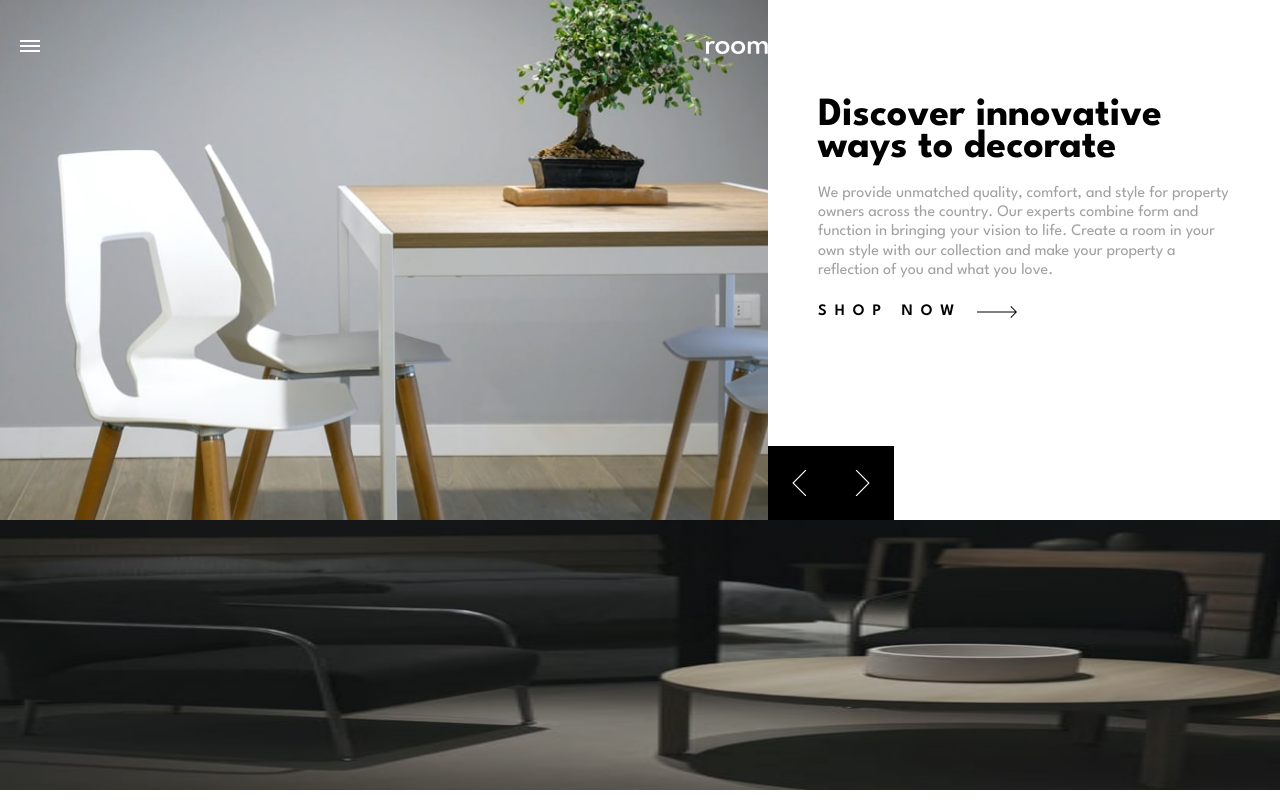
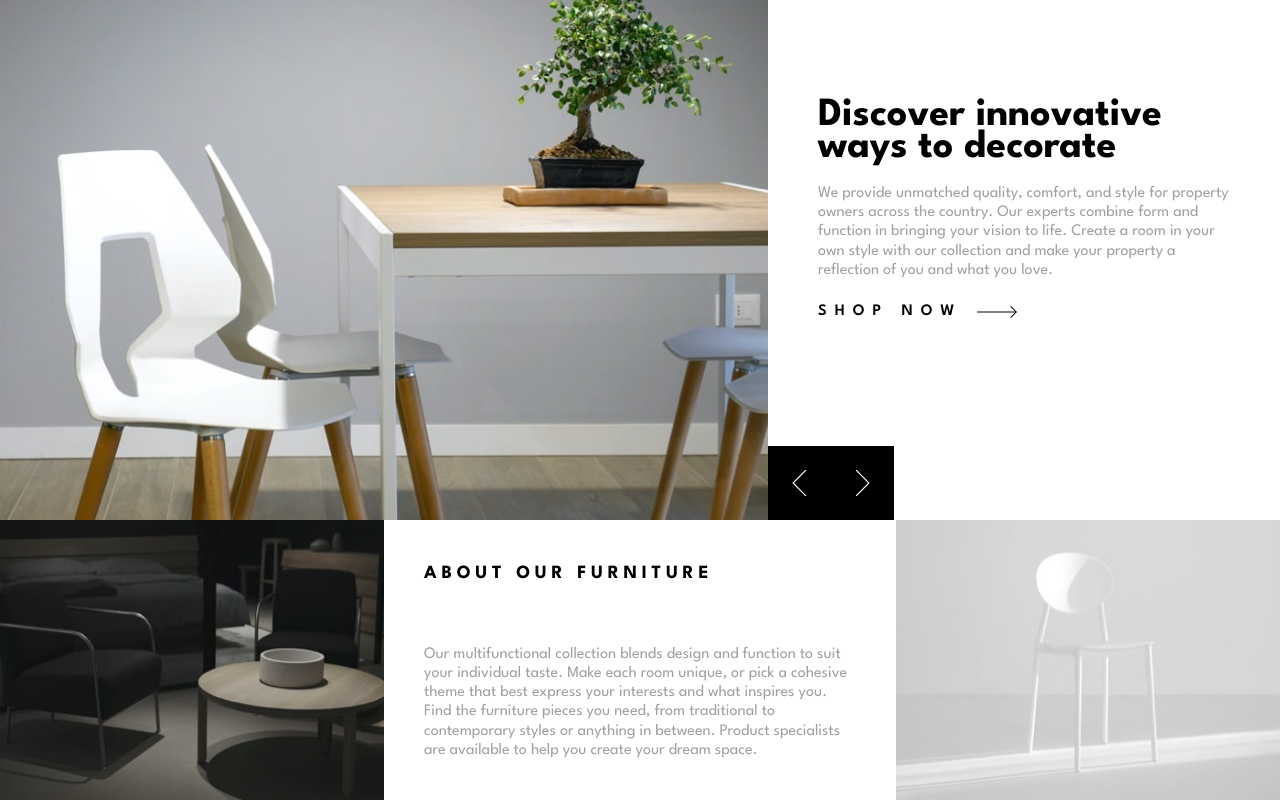
Before and after one commit to over-geek/room-homepage, a React (Vite) app: page / in a window 1280 px wide. Shown: the top 802 px of the page. Built offline with nearby package versions, Linux system fonts and the light colour scheme.

Commit message:
Add desktop design

```diff
--- a/src/components/About.tsx
+++ b/src/components/About.tsx
@@ -1,30 +1,109 @@
 import React from 'react'
+import styled from 'styled-components'
+import theme from '../utils/theme'
 import about1 from '../assets/images/image-about-dark.jpg'
 import about2 from '../assets/images/image-about-light.jpg'
 
 const About = () => {
   return (
-    <section>
-      <div className='about-container'>
-        <div className='about-images-container'>
+    <AboutSection>
+      <AboutContainer className='about-container'>
+        <AboutImagesContainer className='about-images-container'>
           <img src={about1} alt="image about dark" />
-        </div>
-        <div className='about-description-container'>
-          <div className='about-description'>
+        </AboutImagesContainer>
+        <AboutDescriptionContainer className='about-description-container'>
+          <AboutDescription className='about-description'>
             <h3>ABOUT OUR FURNITURE</h3>
             <p>
               Our multifunctional collection blends design and function to suit your individual taste.
               Make each room unique, or pick a cohesive theme that best express your interests and what inspires you.
               Find the furniture pieces you need, from traditional to contemporary styles or anything in between. Product specialists are available to help you create your dream space.
             </p>
-          </div>
-        </div>
-        <div className='about-images-container'>
+          </AboutDescription>
+        </AboutDescriptionContainer>
+        <AboutImagesContainer className='about-images-container'>
           <img src={about2} alt="image about light" />
-        </div>
-      </div>
-    </section>
+        </AboutImagesContainer>
+      </AboutContainer>
+    </AboutSection>
   )
 }
 
+const AboutSection = styled.section`
+  overflow: hidden;
+
+  ${theme.mediaQueries.desktop} {
+    height: 35vh;
+  }
+`;
+
+const AboutContainer = styled.div`
+  height: 100%;
+  display: grid;
+  grid-template-rows: 270px 300px 270px;
+
+  ${theme.mediaQueries.mobileSmall} {
+    grid-template-rows: 240px 300px 240px;
+  }
+
+  ${theme.mediaQueries.tablet} {
+    grid-template-rows: 350px 350px 350px;
+  }
+
+  ${theme.mediaQueries.desktop} {
+    grid-template-columns: 30% 40% 30%;
+    grid-template-rows: 100%;
+  }
+`;
+
+const AboutImagesContainer = styled.div`
+  & img {
+    width: 100%;
+    height: 100%;
+  }
+`;
+
+const AboutDescriptionContainer = styled.div`
+  padding: 40px 40px;
+
+  ${theme.mediaQueries.mobileSmall} {
+    padding: 50px 24px;
+  }
+
+  ${theme.mediaQueries.tablet} {
+    display: flex;
+    align-items: center;
+    justify-content: center;
+    padding: 0;
+  }
+
+  ${theme.mediaQueries.desktop} {
+    display: flex;
+    align-items: center;
+    justify-content: center;
+  }
+`;
+
+const AboutDescription = styled.div`
+  display: flex;
+  flex-direction: column;
+  gap: 10px;
+
+  & h3 {
+    letter-spacing: 0.3rem;
+  }
+
+  ${theme.mediaQueries.tablet} {
+    width: 80%;
+    & h3 {
+      font-size: 1.8rem;
+    }
+
+    & p {
+      font-size: 1.5rem;
+      line-height: 1.6rem
+    }
+  }
+`;
+
 export default About
--- a/src/components/MobileMenu.tsx
+++ b/src/components/MobileMenu.tsx
@@ -1,4 +1,6 @@
 import React, { useEffect, useState } from 'react'
+import styled from 'styled-components'
+import theme from '../utils/theme'
 import '../App.css'
 import logo from '../assets/images/logo.svg'
 
@@ -32,33 +34,198 @@
 
   return (
     <>
-      <div id="overlay"></div>
-      <div id="mobile-menu" className="mobile-main-menu">
-        <ul className="mobile-menu-list">
-          <li>
-            <a href="/">home</a>
-          </li>
-          <li>
-            <a href="shop">shop</a>
-          </li>
-          <li>
-            <a href="/about">about</a>
-          </li>
-          <li>
-            <a href="/contact">contact</a>
-          </li>
-        </ul>
-      </div>
-      <button id="menu-btn" className="hamburger" type="button">
-        <span className="hamburger-top hamburger-bar hamburger-bar"></span>
-        <span className="hamburger-middle hamburger-bar hamburger-bar"></span>
-        <span className="hamburger-bottom hamburger-bar hamburger-bar"></span>
-      </button>
-      <a href="#" className='logo'>
-        <img src={logo} alt="Room" />
-      </a>
+      <Overlay id='overlay' />
+      <MobileMenuContainer id="mobile-menu" className="mobile-main-menu">
+        <MobileMenuList className="mobile-menu-list">
+          <MenuItem>
+            <MenuLink href="/">home</MenuLink>
+          </MenuItem>
+          <MenuItem>
+            <MenuLink href="shop">shop</MenuLink>
+          </MenuItem>
+          <MenuItem>
+            <MenuLink href="/about">about</MenuLink>
+          </MenuItem>
+          <MenuItem>
+            <MenuLink href="/contact">contact</MenuLink>
+          </MenuItem>
+        </MobileMenuList>
+      </MobileMenuContainer>
+      <MenuButton id="menu-btn" className="hamburger">
+        <HamburgerBar className="hamburger-top hamburger-bar hamburger-bar"></HamburgerBar>
+        <HamburgerBar className="hamburger-middle hamburger-bar hamburger-bar"></HamburgerBar>
+        <HamburgerBar className="hamburger-bottom hamburger-bar hamburger-bar"></HamburgerBar>
+      </MenuButton>
+      <Logo href="#" className='logo'>
+        <LogoImage src={logo} alt="Room" />
+      </Logo>
+      <DesktopMenuContainer id="mobile-menu" className="mobile-main-menu">
+        <a href="#" className='logo'>
+          <LogoImage src={logo} alt="Room" />
+        </a>
+        <MobileMenuList className="mobile-menu-list">
+          <MenuItem className='nav-link'>
+            <MenuLink href="/">home</MenuLink>
+          </MenuItem>
+          <MenuItem className='nav-link'>
+            <MenuLink href="shop">shop</MenuLink>
+          </MenuItem>
+          <MenuItem className='nav-link'>
+            <MenuLink href="/about">about</MenuLink>
+          </MenuItem>
+          <MenuItem className='nav-link'>
+            <MenuLink href="/contact">contact</MenuLink>
+          </MenuItem>
+        </MobileMenuList>
+      </DesktopMenuContainer>
     </>
   )
 }
 
+const Overlay = styled.div`
+  &.overlay-show{
+    position: fixed;
+    top: 0;
+    left: 0;
+    width: 100%;
+    height: 100%;
+    background-color: rgba(0, 0, 0, 0.638);
+    z-index: 3;
+  }
+`;
+
+const MobileMenuContainer = styled.div`
+  &.mobile-main-menu {
+    position: fixed;
+    top: 0;
+    right: 0;
+    width: 100%;
+    height: 100px;
+    z-index: 4;
+    padding: 0 30px;
+    background-color: #fff;
+    display: flex;
+    justify-content: end;
+    align-items: center;
+    transform: translateY(-100%);
+    transition: transform 0.6s cubic-bezier(0.19,1,0.22,1);
+  }
+
+  &.show-menu{
+    transform: translateY(0%);
+  }
+`;
+
+const MobileMenuList = styled.ul`
+  display: flex;
+  list-style-type: none;
+  gap: 25px;
+
+  ${theme.mediaQueries.menuBreakpoint} {
+    gap: 40px;
+  }
+`;
+
+const MenuItem = styled.li`
+  font-size: 1.2rem;
+  font-weight: 600;
+  position: relative;
+`;
+
+const MenuLink = styled.a`
+  ${theme.mediaQueries.menuBreakpoint} {
+    color: #fff;
+  }
+`;
+
+const MenuButton = styled.button`
+  position: absolute;
+  top: 40px;
+  left: 20px;
+  z-index: 10;
+  cursor: pointer;
+  width: 20px;
+  height: 20px;
+  background: none;
+  border: none;
+
+  &.open {
+    transform: rotate(90deg);
+  }
+
+  &.open .hamburger-top {
+    transform: rotate(45deg) translateY(6px) translateX(6px);
+  }
+
+  &.open .hamburger-middle{
+    display: none;
+  }
+
+  &.open .hamburger-bottom{
+    transform: rotate(-45deg) translateY(6px) translateX(-6px);
+  }
+
+  ${theme.mediaQueries.menuBreakpoint} {
+    display: none
+  }
+`;
+
+const HamburgerBar = styled.span`
+  position: absolute;
+  width: 20px;
+  height: 2px;
+  top: 0;
+  left: 0;
+  background-color: #fff;
+  transition: all 0.5s;
+
+  &.hamburger-open-color{
+    background-color: hsl(0, 0%, 63%);
+  }
+
+  &.hamburger-middle{
+    transform: translateY(5px);
+  }
+
+  &.hamburger-bottom {
+    transform: translateY(10px);
+  }
+`;
+
+const Logo = styled.a`
+  position: absolute;
+  top: 40px;
+  right: 40%;
+  z-index: 1;
+
+  ${theme.mediaQueries.menuBreakpoint} {
+    display: none
+  }
+`;
+
+const LogoImage = styled.img``;
+
+const DesktopMenuContainer = styled.div`
+  ${theme.mediaQueries.mobile} {
+    display: none;
+  }
+
+  ${theme.mediaQueries.menuBreakpoint} {
+    position: absolute;
+    top: 0;
+    right: 0;
+    width: 100%;
+    height: 100px;
+    z-index: 4;
+    padding: 0 30px;
+    display: flex;
+    align-items: center;
+    gap: 60px;
+
+    & > a {
+      display: flex
+    }
+  }
+`
+
 export default MobileMenu
```
